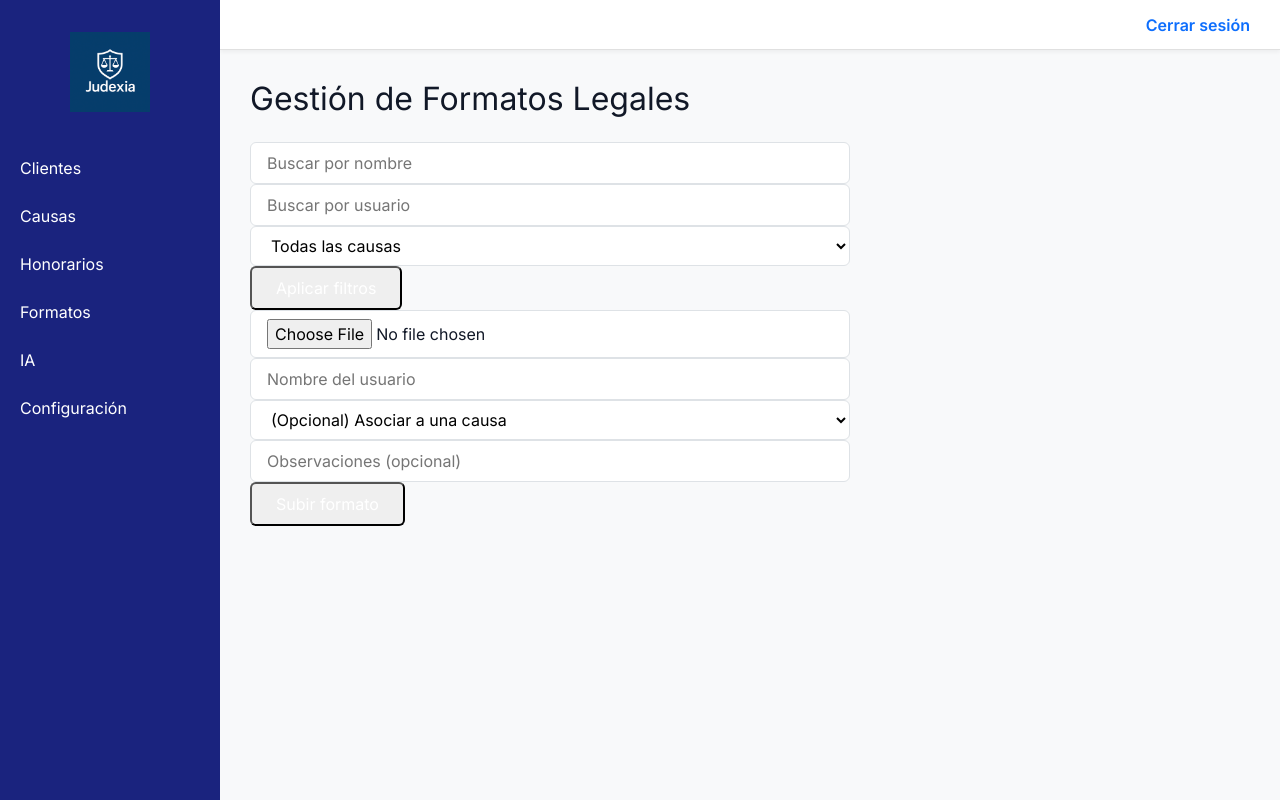
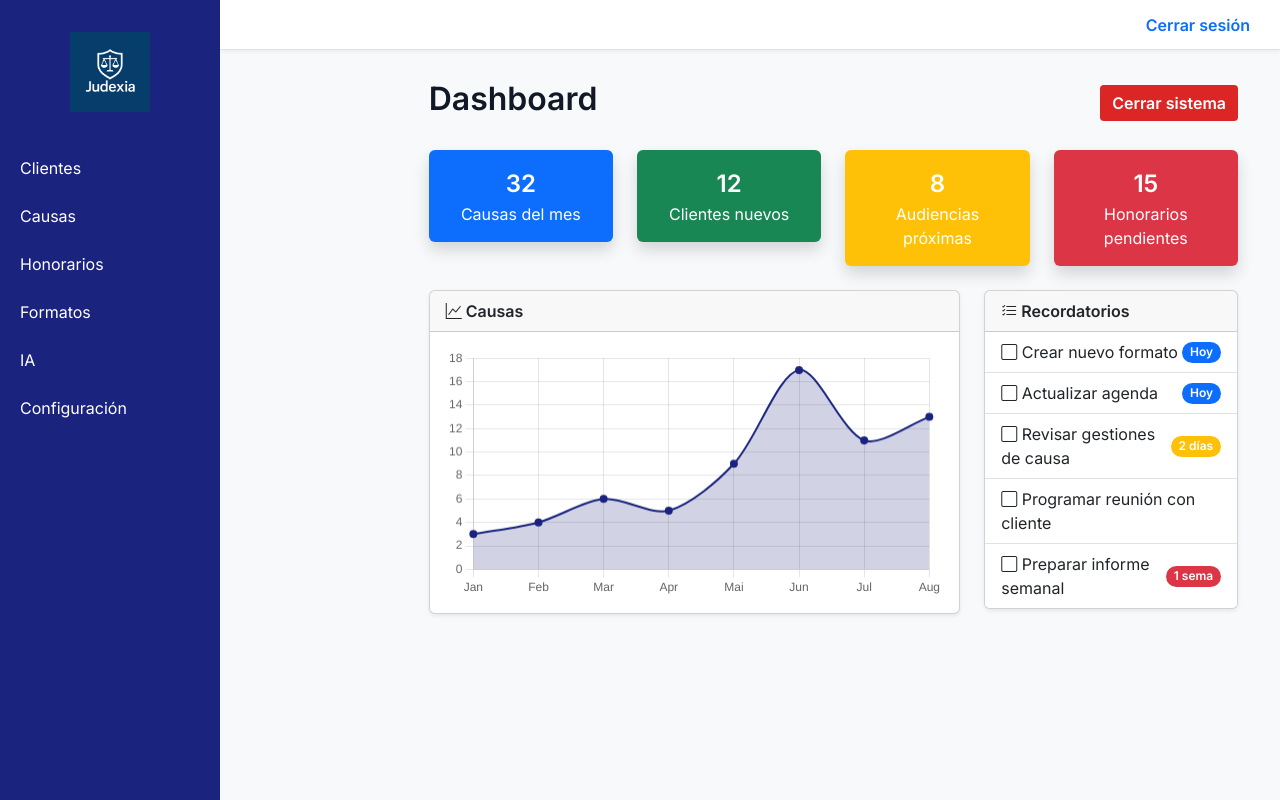
Before and after one commit to colmos768/judexia2025, a Flask app: page /dashboard in a window 1280 px wide. Run offline with Flask 3, Linux system fonts and the light colour scheme.

Commit message:
Update dashboard.html

```diff
--- a/templates/dashboard.html
+++ b/templates/dashboard.html
@@ -1,73 +1,122 @@
 {% extends 'base.html' %}
 {% block content %}
-<div class="p-6">
-    {% with messages = get_flashed_messages() %}
-    {% if messages %}
-    <div class="bg-yellow-100 border-l-4 border-yellow-500 text-yellow-700 p-4 mb-6 rounded">
-        {{ messages[0] }}
-    </div>
-    {% endif %}
-    {% endwith %}
 
-    <h2 class="text-2xl font-bold mb-4">Gestión de Formatos Legales</h2>
+<div class="container-fluid">
+    <div class="row">
+        <!-- Sidebar izquierdo -->
+        <div class="col-md-2">
+            <!-- Ya contenido por base.html -->
+        </div>
 
-    <!-- Filtros -->
-    <form method="GET" class="grid grid-cols-1 md:grid-cols-3 gap-4 mb-6">
-        <input type="text" name="nombre" placeholder="Buscar por nombre"
-               value="{{ filtro_nombre }}" class="border px-3 py-2 rounded w-full">
-        <input type="text" name="usuario" placeholder="Buscar por usuario"
-               value="{{ filtro_usuario }}" class="border px-3 py-2 rounded w-full">
-        <select name="causa_id" class="border px-3 py-2 rounded w-full">
-            <option value="">Todas las causas</option>
-            {% for causa in causas %}
-            <option value="{{ causa.id }}" {% if filtro_causa|int == causa.id %}selected{% endif %}>
-                {{ causa.tipo }} - {{ causa.rol }}
-            </option>
-            {% endfor %}
-        </select>
-        <button type="submit" class="bg-gray-800 text-white px-4 py-2 rounded col-span-1 md:col-span-3 hover:bg-black transition">
-            Aplicar filtros
-        </button>
-    </form>
+        <!-- Contenido principal -->
+        <div class="col-md-10">
+            <!-- Barra superior -->
+            <div class="d-flex justify-content-between align-items-center mb-4">
+                <h2 class="fw-bold">Dashboard</h2>
+                <a href="/login" class="btn btn-danger fw-semibold">Cerrar sistema</a>
+            </div>
 
-    <!-- Formulario de subida -->
-    <form method="POST" enctype="multipart/form-data" class="grid grid-cols-1 md:grid-cols-3 gap-4 mb-10">
-        <input type="file" name="archivo" required class="border px-3 py-2 rounded w-full">
-        <input type="text" name="usuario" placeholder="Nombre del usuario" class="border px-3 py-2 rounded w-full">
-        <select name="causa_id" class="border px-3 py-2 rounded w-full">
-            <option value="">(Opcional) Asociar a una causa</option>
-            {% for causa in causas %}
-            <option value="{{ causa.id }}">{{ causa.tipo }} - {{ causa.rol }}</option>
-            {% endfor %}
-        </select>
-        <input type="text" name="observaciones" placeholder="Observaciones (opcional)" class="border px-3 py-2 rounded col-span-2">
-        <button type="submit" class="bg-blue-600 text-white px-4 py-2 rounded hover:bg-blue-700 transition">
-            Subir formato
-        </button>
-    </form>
-
-    <!-- Lista de formatos -->
-    <div class="space-y-4">
-        {% for f in formatos %}
-        <div class="bg-white shadow border rounded p-4 flex justify-between items-center">
-            <div>
-                <strong class="block text-lg">{{ f.nombre_original }}</strong>
-                <div class="text-sm text-gray-600">
-                    Usuario: {{ f.usuario or 'N/D' }} |
-                    Fecha: {{ f.fecha_subida.strftime('%d-%m-%Y') }}
-                    {% if f.causa %}| Causa: {{ f.causa.tipo }} {{ f.causa.rol }}{% endif %}
-                    {% if f.observaciones %}<br>📝 {{ f.observaciones }}{% endif %}
+            <!-- Tarjetas resumen -->
+            <div class="row mb-4">
+                <div class="col-md-3">
+                    <div class="bg-primary text-white p-3 rounded shadow text-center">
+                        <div class="fs-4 fw-bold">{{ causas_mes }}</div>
+                        <div>Causas del mes</div>
+                    </div>
+                </div>
+                <div class="col-md-3">
+                    <div class="bg-success text-white p-3 rounded shadow text-center">
+                        <div class="fs-4 fw-bold">{{ clientes_nuevos }}</div>
+                        <div>Clientes nuevos</div>
+                    </div>
+                </div>
+                <div class="col-md-3">
+                    <div class="bg-warning text-white p-3 rounded shadow text-center">
+                        <div class="fs-4 fw-bold">{{ audiencias_proximas }}</div>
+                        <div>Audiencias próximas</div>
+                    </div>
+                </div>
+                <div class="col-md-3">
+                    <div class="bg-danger text-white p-3 rounded shadow text-center">
+                        <div class="fs-4 fw-bold">{{ honorarios_pendientes }}</div>
+                        <div>Honorarios pendientes</div>
+                    </div>
                 </div>
             </div>
-            <div class="flex gap-3">
-                <a href="{{ url_for('static', filename='formatos/' ~ f.filename) }}" target="_blank"
-                   class="text-blue-600 hover:underline font-semibold">Ver</a>
-                <form method="POST" action="{{ url_for('eliminar_formato', id=f.id) }}">
-                    <button type="submit" class="text-red-600 hover:underline font-semibold">Eliminar</button>
-                </form>
+
+            <!-- Gráfico y recordatorios -->
+            <div class="row">
+                <div class="col-md-8">
+                    <div class="card shadow-sm mb-4">
+                        <div class="card-header fw-semibold">
+                            <i class="bi bi-graph-up"></i> Causas
+                        </div>
+                        <div class="card-body">
+                            <canvas id="graficoCausas"></canvas>
+                        </div>
+                    </div>
+                </div>
+                <div class="col-md-4">
+                    <div class="card shadow-sm mb-4">
+                        <div class="card-header fw-semibold">
+                            <i class="bi bi-list-check"></i> Recordatorios
+                        </div>
+                        <ul class="list-group list-group-flush">
+                            {% for item in recordatorios %}
+                            <li class="list-group-item d-flex justify-content-between align-items-center">
+                                <div><i class="bi bi-square"></i> {{ item.texto }}</div>
+                                {% if item.tag %}
+                                <span class="badge rounded-pill
+                                    {% if 'Hoy' in item.tag %} bg-primary
+                                    {% elif 'días' in item.tag %} bg-warning
+                                    {% elif 'sema' in item.tag %} bg-danger
+                                    {% else %} bg-secondary {% endif %}">
+                                    {{ item.tag }}
+                                </span>
+                                {% endif %}
+                            </li>
+                            {% endfor %}
+                        </ul>
+                    </div>
+                </div>
             </div>
+
         </div>
-        {% endfor %}
     </div>
 </div>
+
+<!-- Chart.js -->
+<script src="https://cdn.jsdelivr.net/npm/chart.js"></script>
+<script>
+    const ctx = document.getElementById('graficoCausas').getContext('2d');
+    new Chart(ctx, {
+        type: 'line',
+        data: {
+            labels: {{ meses | tojson }},
+            datasets: [{
+                label: 'Causas',
+                data: {{ grafico_causas | tojson }},
+                backgroundColor: 'rgba(26, 35, 126, 0.2)',
+                borderColor: '#1a237e',
+                borderWidth: 2,
+                fill: true,
+                tension: 0.3,
+                pointBackgroundColor: '#1a237e'
+            }]
+        },
+        options: {
+            scales: {
+                y: {
+                    beginAtZero: true
+                }
+            },
+            plugins: {
+                legend: {
+                    display: false
+                }
+            }
+        }
+    });
+</script>
+
 {% endblock %}
```
